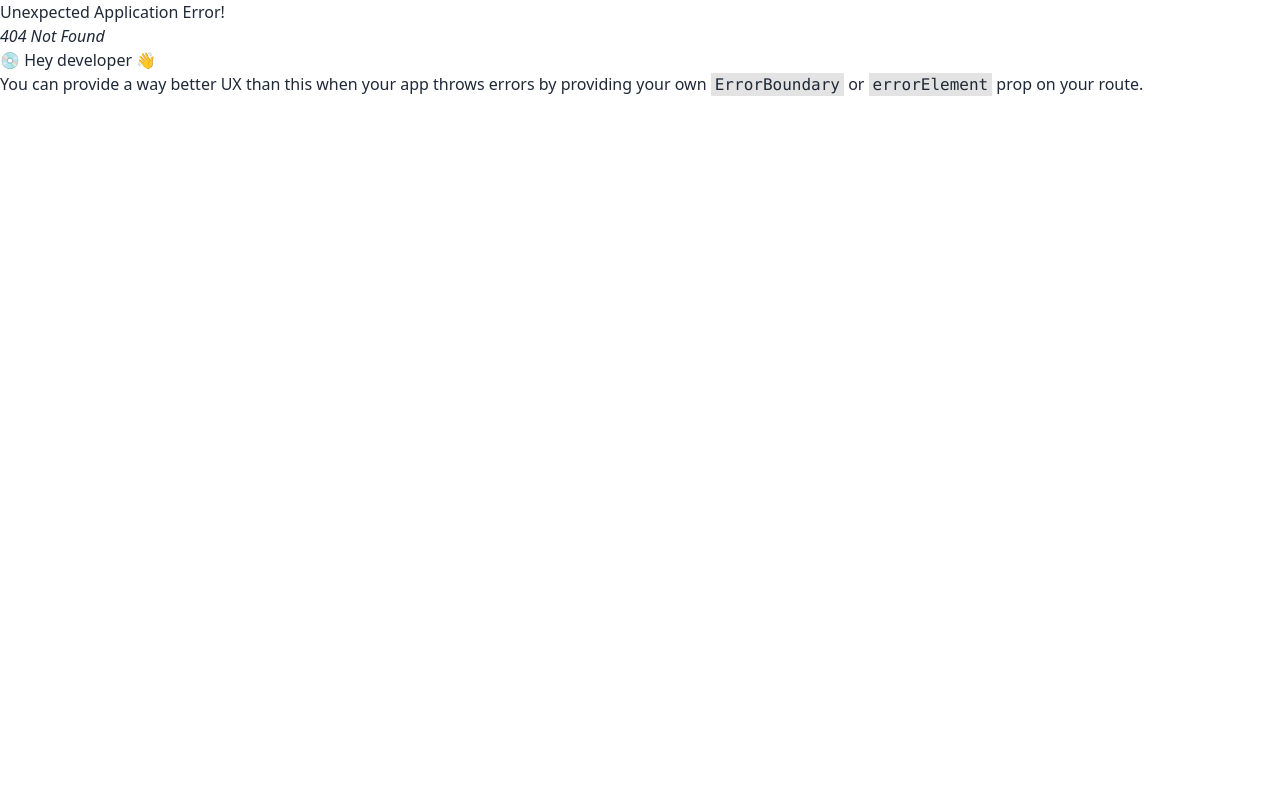
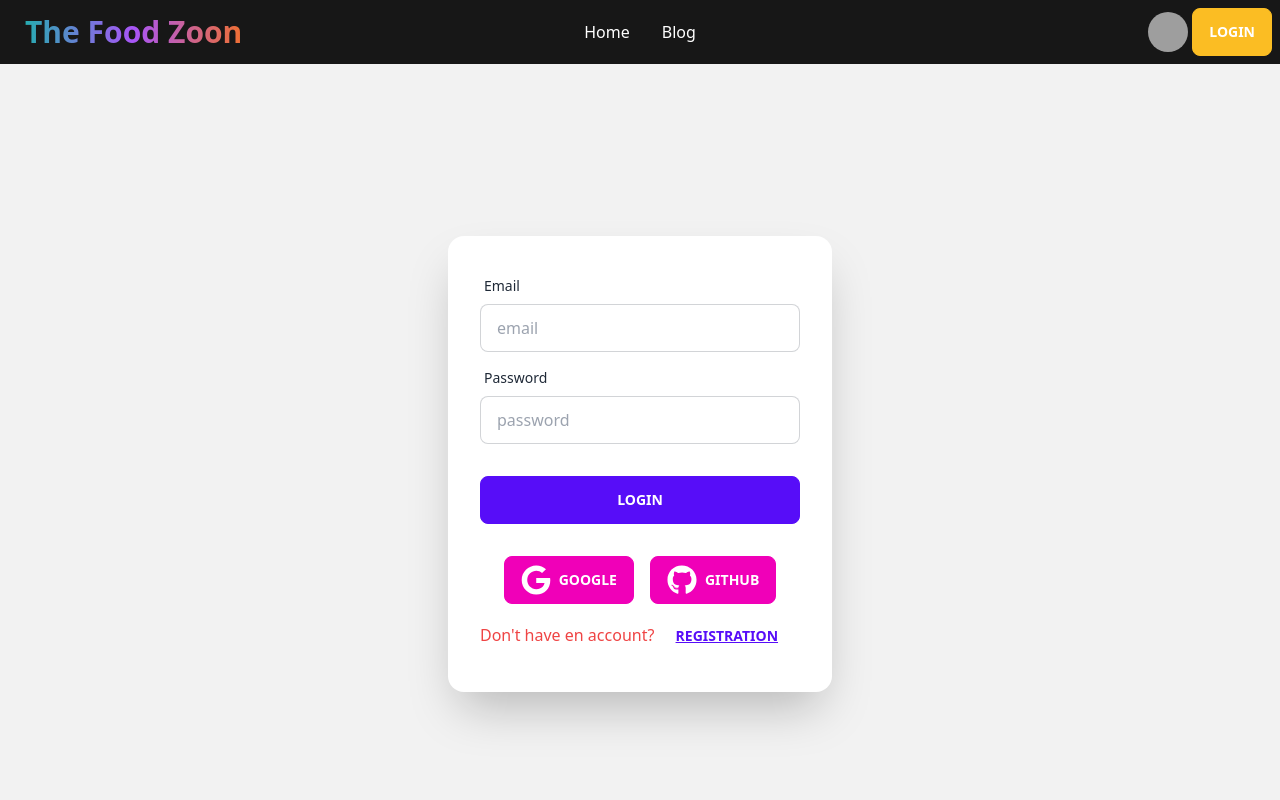
Before and after one commit to itscopebd/chef-recipe-hunter-client, a React (Vite) app: page /login in a window 1280 px wide. Before the commit this address had no page. Shown: the top 800 px of the page. Built offline with nearby package versions, Linux system fonts and the light colour scheme; grey boxes are pictures that could not be loaded.

Commit message:
Login page create styles and input filed added

```diff
--- a/src/components/footer/Footer.jsx
+++ b/src/components/footer/Footer.jsx
@@ -2,11 +2,11 @@ import React from 'react';
 import { FaFacebook, FaInstagram, FaLinkedin, FaYoutube } from "react-icons/fa";
 const Footer = () => {
     return (
-        <div className='bg-neutral-500 text-white py-5'>
+        <div className='bg-neutral-900 text-white py-5'>
             <div className='container mx-auto'>
                 <div className='flex justify-between'>
                     <div>
-                        <a className="btn btn-ghost normal-case text-xl bg-gradient-to-r from-indigo-500 from-10% via-sky-500 via-30% to-emerald-500 to-90%">The Food Zoon</a>
+                        <a className="btn btn-ghost normal-case text-xl custom__animation">The Food Zoon</a>
 
                            <p className='py-3 text-2xl font-bold'>Address:</p>
                            <p>Bonani Golshan 211A.</p>
--- a/src/components/header/Header.jsx
+++ b/src/components/header/Header.jsx
@@ -1,8 +1,9 @@
 import React from 'react';
+import { Link } from 'react-router-dom';
 
 const Header = () => {
     return (
-        <div className='bg-neutral-500 text-white'>
+        <div className='bg-neutral-900 text-white'>
             <div className='container mx-auto'>
                 <div className="navbar">
                     <div className="navbar-start">
@@ -10,16 +11,16 @@ const Header = () => {
                             <label tabIndex={0} className="btn btn-ghost lg:hidden">
                                 <svg xmlns="http://www.w3.org/2000/svg" className="h-5 w-5" fill="none" viewBox="0 0 24 24" stroke="currentColor"><path strokeLinecap="round" strokeLinejoin="round" strokeWidth="2" d="M4 6h16M4 12h8m-8 6h16" /></svg>
                             </label>
-                            <ul tabIndex={0} className="menu menu-compact dropdown-content mt-3 p-2 shadow  bg-neutral-500 rounded-box w-52">
+                            <ul tabIndex={0} className="menu menu-compact dropdown-content mt-3 p-2 shadow  bg-neutral-900 rounded-box w-52">
                                 <li><a>Home</a></li>
 
                                 <li><a>Blog</a></li>
                             </ul>
                         </div>
-                        <a className="btn btn-ghost normal-case text-xl bg-gradient-to-r from-indigo-500 from-10% via-sky-500 via-30% to-emerald-500 to-90%">The Food Zoon</a>
+                        <a className="btn btn-ghost normal-case text-xl custom__animation">The Food Zoon</a>
                     </div>
                     <div className="navbar-center hidden lg:flex">
-                        <ul className="menu menu-horizontal px-1 bg-neutral-500">
+                        <ul className="menu menu-horizontal px-1 bg-neutral-900">
                             <li><a>Home</a></li>
 
                             <li><a>Blog</a></li>
@@ -33,7 +34,7 @@ const Header = () => {
                             </div>
                         </label>
 
-                        <a className="btn btn-warning text-white">LogIn</a>
+                        <Link to="/login" className="btn btn-warning text-white">LogIn</Link>
                     </div>
                 </div>
             </div>
--- /dev/null
+++ b/src/components/login/LogIn.jsx
@@ -0,0 +1,46 @@
+import React from 'react';
+import { FaGithub, FaGoogle } from 'react-icons/fa';
+import { Link } from 'react-router-dom';
+
+const LogIn = () => {
+    return (
+        <div>
+            <div className="hero min-h-screen bg-base-200">
+                <div className="w-96">
+
+                    <div className="card  w-full max-w-sm shadow-2xl bg-base-100">
+                        <div className="card-body">
+                            <div className="form-control">
+                                <label className="label">
+                                    <span className="label-text">Email</span>
+                                </label>
+                                <input type="text" placeholder="email" className="input input-bordered" />
+                            </div>
+                            <div className="form-control">
+                                <label className="label">
+                                    <span className="label-text">Password</span>
+                                </label>
+                                <input type="text" placeholder="password" className="input input-bordered" />
+                                {/* <label className="label">
+                                    <a href="#" className="label-text-alt link link-hover">Forgot password?</a>
+                                </label> */}
+                            </div>
+                            <div className="form-control mt-6">
+                                <button className="btn btn-primary">Login</button>
+                            </div>
+                            <div className="mt-6 text-center">
+                                <button className="btn btn-secondary mr-2">  <FaGoogle className='text-3xl mr-2'></FaGoogle> Google </button>
+                                <button className="btn btn-secondary ms-2"> <FaGithub className='text-3xl mr-2'></FaGithub> Github</button>
+                            </div>
+                            <div>
+                                <p className='text-red-500'>Don't have en account? <Link to="/registration "><button className="btn btn-link">Registration </button></Link> </p>
+                            </div>
+                        </div>
+                    </div>
+                </div>
+            </div>
+        </div>
+    );
+};
+
+export default LogIn;
--- /dev/null
+++ b/src/components/registration/Registration.jsx
@@ -0,0 +1,11 @@
+import React from 'react';
+
+const Registration = () => {
+    return (
+        <div>
+
+        </div>
+    );
+};
+
+export default Registration;
--- a/src/index.css
+++ b/src/index.css
@@ -2,7 +2,7 @@
 @tailwind components;
 @tailwind utilities;
 
-/* .custom-animation{
-    @apply animate-text bg-gradient-to-r from-teal-500 via-purple-500 to-orange-500 bg-clip-text text-transparent text-5xl font-black
+.custom__animation{
+    @apply  bg-gradient-to-r from-teal-500 via-purple-500 to-orange-500 bg-clip-text text-transparent text-3xl font-black
 
-} */
+}
```
Also changed, not shown: src/routes/Routes.jsx (+13 -1 lines), src/pages/HomePage.jsx (renamed from src/routes/pages/HomePage.jsx).
